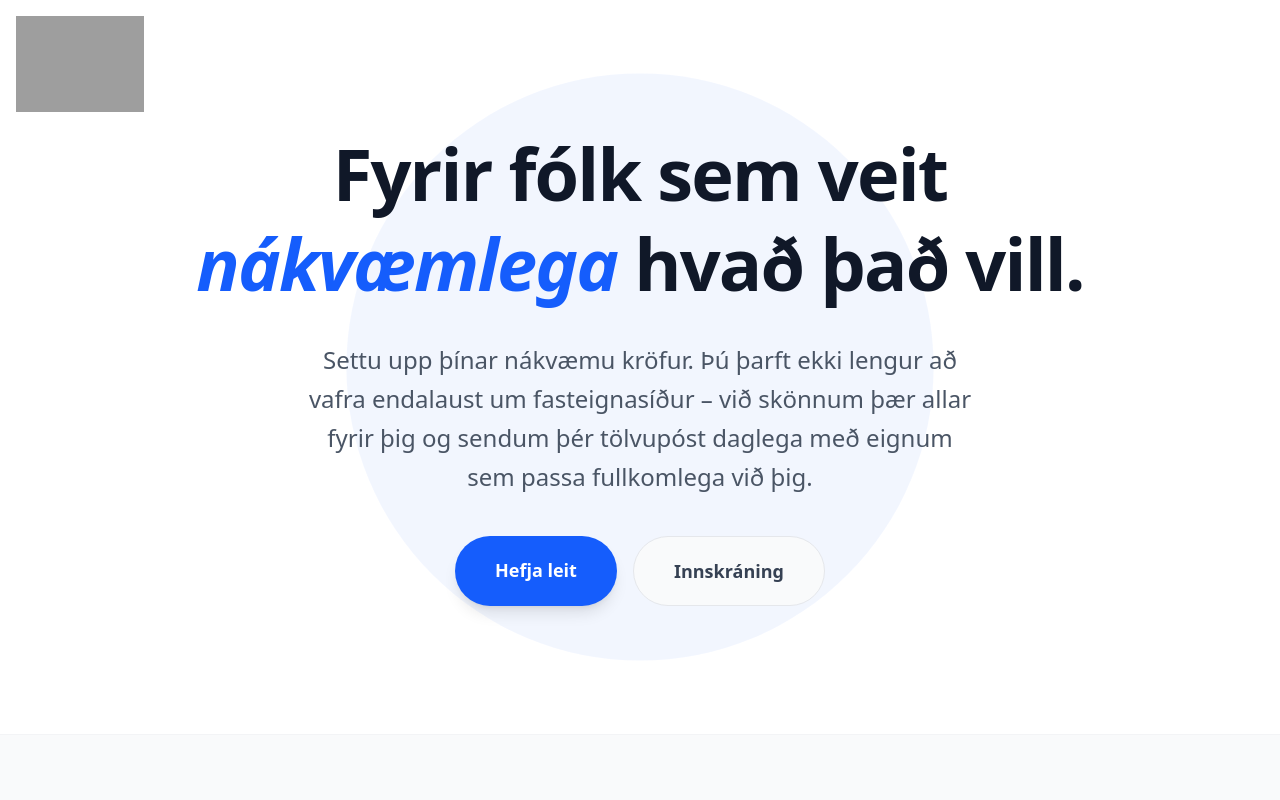
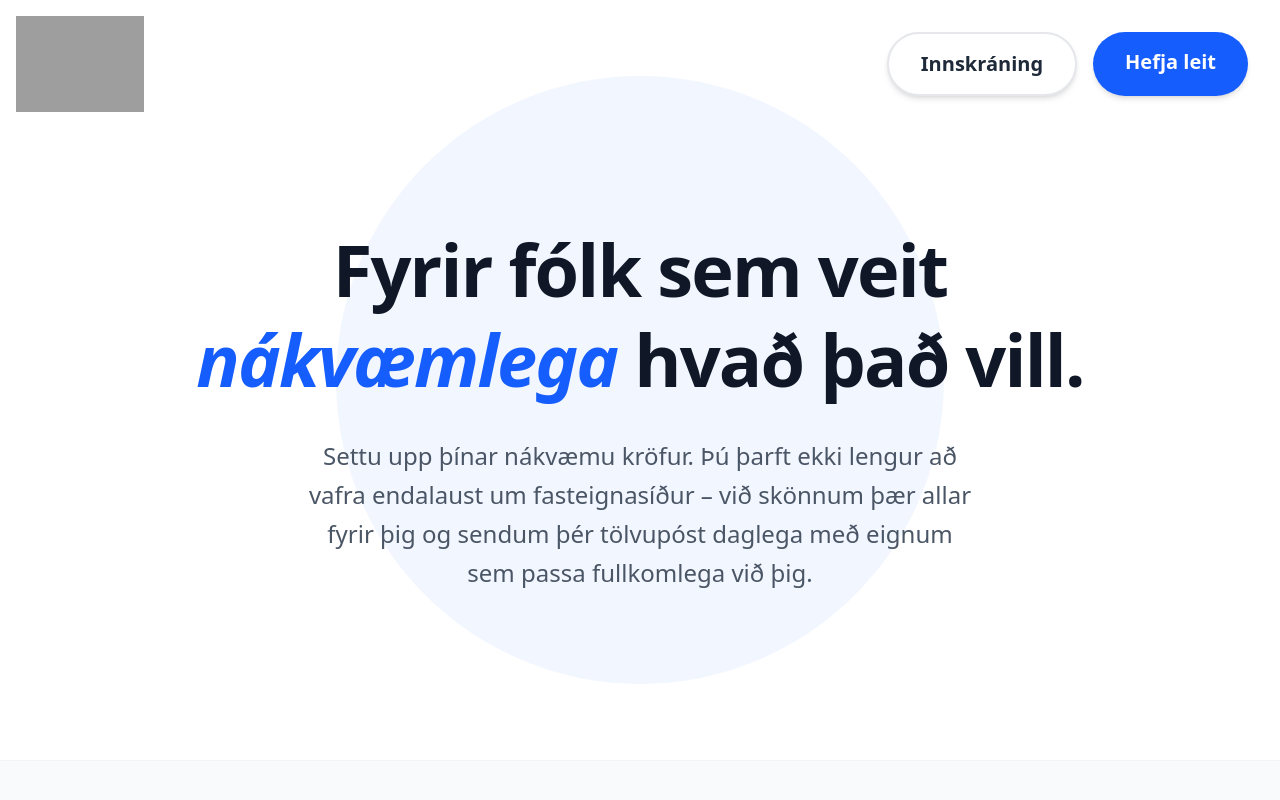
Before and after one commit to magnimar/properties-by-magni, a SvelteKit app in the folder frontend/: page /home in a window 1280 px wide. Shown: the top 800 px of the page. Built offline with nearby package versions, Linux system fonts and the light colour scheme; grey boxes are pictures that could not be loaded.

Commit message:
style: move login and register buttons to the top right corner and make them bigger

```diff
--- a/frontend/src/routes/home/+page.svelte
+++ b/frontend/src/routes/home/+page.svelte
@@ -34,7 +34,17 @@
 <div class="min-h-screen font-sans text-gray-900 bg-white selection:bg-blue-100">
     <!-- Hero Section -->
     <section class="relative py-20 lg:py-32 overflow-hidden border-b border-gray-100">
-        <div class="container mx-auto px-6 relative z-10">
+        <!-- Top Right Navigation -->
+        <div class="absolute top-6 right-6 md:top-8 md:right-8 z-50 flex flex-col sm:flex-row gap-4">
+            <a href="/login" class="px-8 py-4 bg-white text-gray-800 border-2 border-gray-200 rounded-full font-bold text-xl hover:bg-gray-50 transition-all shadow-md text-center">
+                Innskráning
+            </a>
+            <a href="/register" class="px-8 py-4 bg-blue-600 text-white rounded-full font-bold text-xl hover:bg-blue-700 transition-all shadow-md hover:shadow-lg transform hover:-translate-y-1 text-center">
+                Hefja leit
+            </a>
+        </div>
+
+        <div class="container mx-auto px-6 relative z-10 mt-16 lg:mt-24">
             <div class="max-w-4xl mx-auto text-center">
                 <h1 class="text-5xl lg:text-7xl font-extrabold tracking-tight mb-8 leading-tight">
                     Fyrir fólk sem veit <span class="text-blue-600 italic">nákvæmlega</span> hvað það vill.
@@ -42,14 +52,6 @@
                 <p class="text-xl lg:text-2xl text-gray-600 mb-10 leading-relaxed max-w-2xl mx-auto">
                     Settu upp þínar nákvæmu kröfur. Þú þarft ekki lengur að vafra endalaust um fasteignasíður – við skönnum þær allar fyrir þig og sendum þér tölvupóst daglega með eignum sem passa fullkomlega við þig.
                 </p>
-                <div class="flex flex-col sm:flex-row gap-4 justify-center">
-                    <a href="/register" class="px-10 py-5 bg-blue-600 text-white rounded-full font-bold text-lg hover:bg-blue-700 transition-all shadow-lg hover:shadow-xl transform hover:-translate-y-1">
-                        Hefja leit
-                    </a>
-                    <a href="/login" class="px-10 py-5 bg-gray-50 text-gray-700 border border-gray-200 rounded-full font-bold text-lg hover:bg-gray-100 transition-all">
-                        Innskráning
-                    </a>
-                </div>
             </div>
         </div>
         <!-- Decorative background element -->
```
